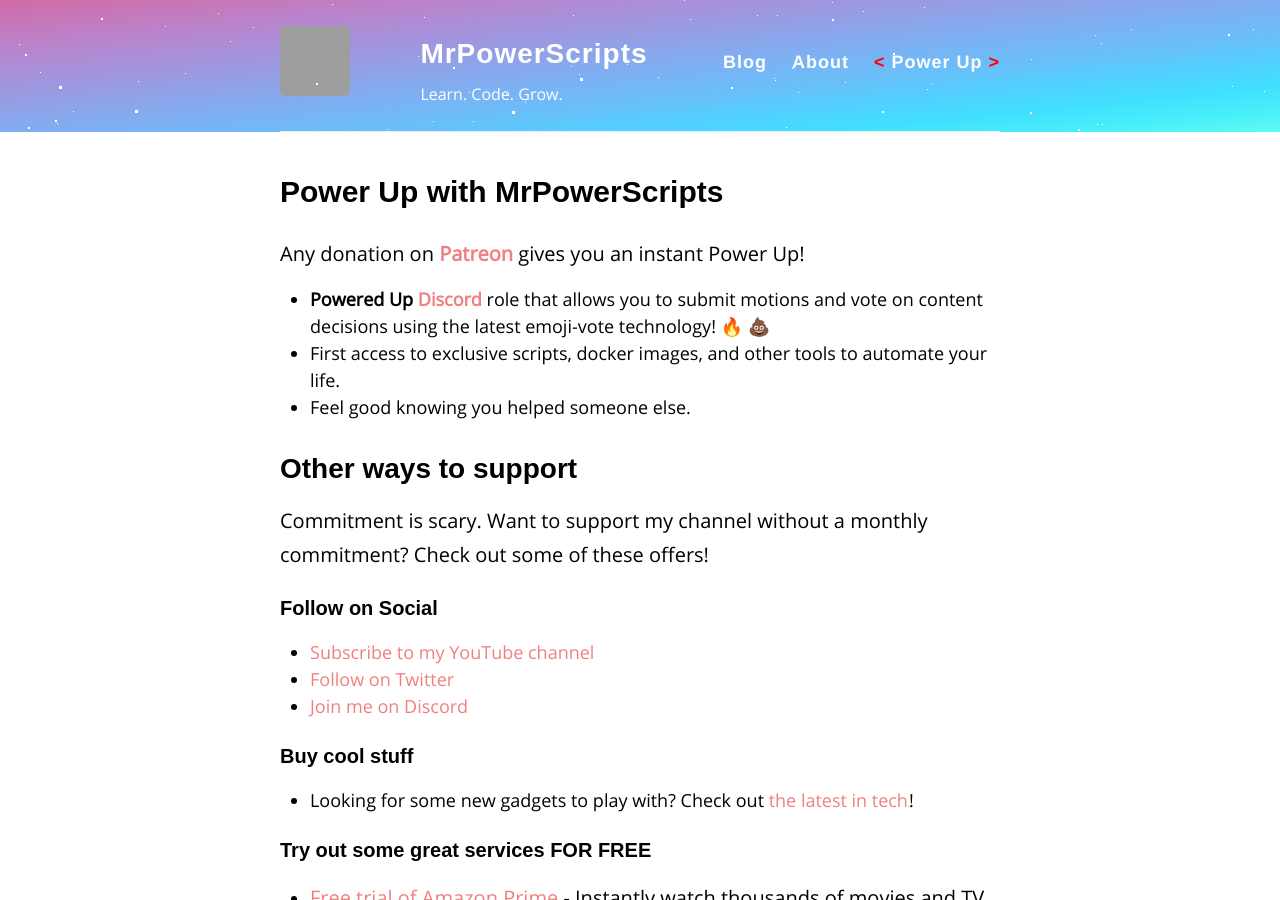
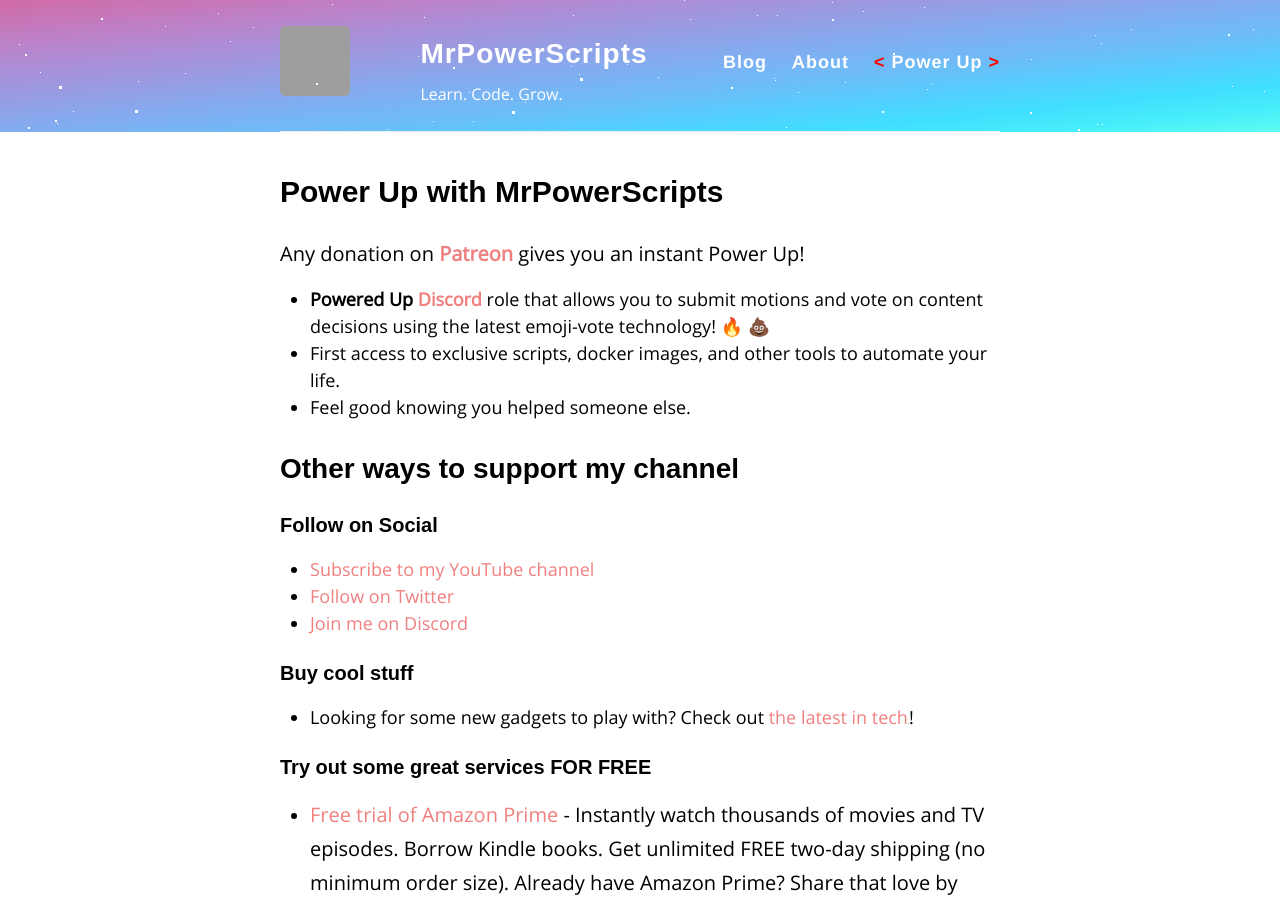
Before and after one commit to MrPowerScripts/MrPowerScripts.com, a Jekyll site: the page built from power-up.md, in a window 1280 px wide and 900 px high. Built offline with Jekyll 4.4.1, drawn with Linux system fonts in a browser that asks for light colours; our own code applies the rules of GitHub Pages for plain Markdown files; grey boxes are pictures that could not be loaded.

Commit message:
i'm just gonna use the header here

```diff
--- a/power-up.md
+++ b/power-up.md
@@ -10,9 +10,7 @@
 - First access to exclusive scripts, docker images, and other tools to automate your life.
 - Feel good knowing you helped someone else.
 
-## Other ways to support
-
-Commitment is scary. Want to support my channel without a monthly commitment? Check out some of these offers!
+## Other ways to support my channel
 
 ### Follow on Social
 
```
